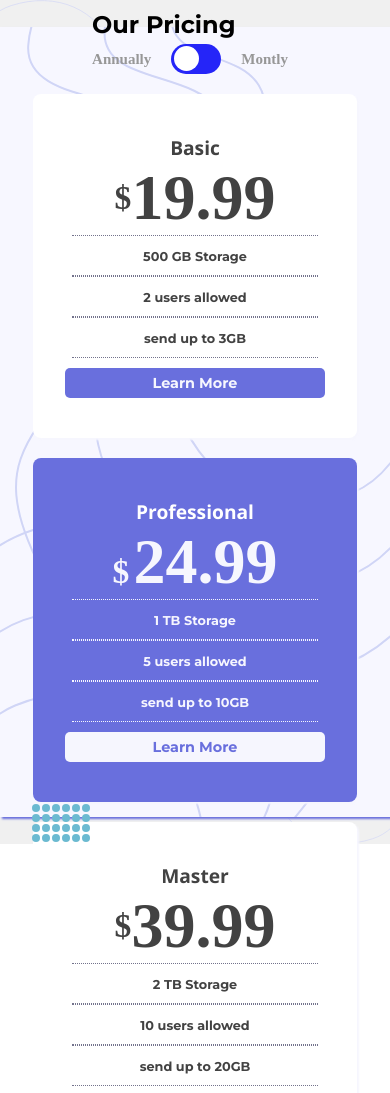
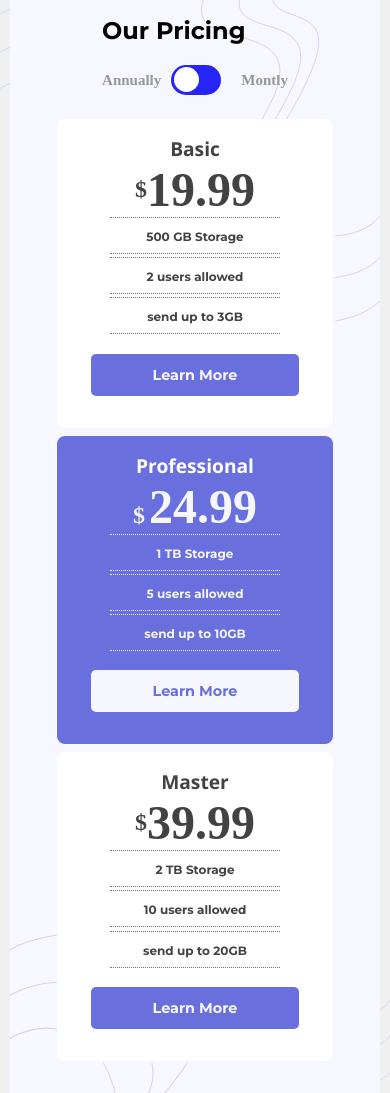
Before and after one commit to UdayByreddy/pricing-html-css, a plain HTML site: page index.html in a window 390 px wide. Shown: the top 1093 px of the page. Drawn offline with Linux system fonts and the light colour scheme.

Commit message:
bug: fix the scroll and converted them to units

```diff
--- a/style.css
+++ b/style.css
@@ -1,91 +1,100 @@
+/* Global reset */
 * {
-  margin: 0px;
-  padding: 0px;
+  margin: 0;
+  padding: 0;
+  box-sizing: border-box;
 }
+body {
+  overflow: hidden;
+}
+/* Outer container */
 .outer_container {
   width: 100vw;
   height: 100vh;
   display: flex;
   justify-content: center;
   align-items: center;
-  background-color: rgba(240, 240, 240, 255);
+  background-color: rgba(240, 240, 240, 1);
   background-image: url("./images/bg-top.svg"), url("./images/bg-bottom.svg");
   background-repeat: no-repeat;
   background-position: bottom right, top left;
   background-size: 30% auto, 30% auto;
+  overflow: hidden;
 }
+
+/* Main container */
 .container {
   width: 80%;
-  max-width: 1200px;
+  max-width: 75rem; /* 1200px converted to rem */
   height: 80%;
-  background-color: rgba(247, 247, 255, 255);
+  background-color: rgba(247, 247, 255, 1);
   background-image: url("./images/bg-top.svg"), url("./images/bg-bottom.svg");
   background-position: right top, left bottom;
   background-repeat: no-repeat;
-  background-size: 30% auto, 30% cover;
+  background-size: 30vw auto, 30vw cover;
   display: flex;
   flex-direction: column;
   justify-content: center;
   align-items: center;
-  box-shadow: 2px 2px 2px hsl(237, 63%, 64%);
 }
 
-/** header_pricing **/
+/* Header Pricing */
 .header_pricing {
-  font-size: 40px;
-  font-family: Montserrat;
+  font-size: 2rem;
+  font-family: Montserrat, sans-serif;
   font-weight: bolder;
 }
+
+/* Checkbox section */
 .top_checkbox {
   display: flex;
-  gap: 10px;
+  gap: 0.625rem;
   align-items: center;
-  margin-top: 20px;
+  margin-top: 1.25rem;
 }
+
 .toggle {
-  width: 50px;
-  height: 30px;
+  width: 3.125rem;
+  height: 1.875rem;
   border-radius: 50px;
   background-color: rgb(37, 37, 248);
   cursor: pointer;
   position: relative;
   transition: 0.2s;
 }
+
 .toggle::before {
   position: absolute;
   content: "";
-  width: 25px;
-  height: 25px;
+  width: 1.5625rem;
+  height: 1.5625rem;
   border-radius: 50%;
   background-color: #ffffff;
-  top: 2px;
-  left: 3px;
+  top: 0.125rem;
+  left: 0.1875rem;
   transition: 0.2s;
 }
-.input_checkbox:checked + .toggle {
-  background-color: rgb(37, 37, 248);
+
+.input_checkbox:checked + .toggle::before {
+  transform: translateX(1.25rem);
 }
-.input_checkbox:checked + .toggle::before {
-  transform: translateX(20px);
-}
+
 .input_checkbox {
   display: none;
 }
 
 .toggle_names,
 .toggle_names1 {
-  font-size: 15px;
+  font-size: 0.9375rem;
   color: rgb(151, 151, 151);
   font-weight: 700;
-  margin-right: 10px;
-}
-.toggle_names1 {
-  margin-left: 10px;
 }
 
-/** profesoional content **/
+.toggle_names1 {
+  margin-left: 0.625rem;
+}
 
-/* Main Content */
+/* Main content section */
 .main_content {
   display: flex;
   justify-content: center;
@@ -94,7 +103,7 @@
   height: 80%;
 }
 
-/* Common Content Styling for Professional and Basic */
+/* Content cards */
 .Professional_content,
 .basic_content,
 .Master_content {
@@ -102,12 +111,13 @@
   flex-direction: column;
   justify-content: space-evenly;
   align-items: center;
-  margin-top: 80px;
+  margin-top: 5rem;
   width: 30%;
   height: 90%;
   background-color: hsl(237, 63%, 64%);
-  border-radius: 8px;
-  box-shadow: 2px 2px 2px hsl(240, 78%, 98%);
+  border-radius: 0.5rem;
+  box-shadow: 0.125rem 0.125rem 0.125rem hsl(240, 78%, 98%);
+  transition: transform 0.3s;
 }
 
 .Professional_content:hover,
@@ -116,15 +126,15 @@
   transform: scale(1.1);
 }
 
-/* Specific Styling for Basic Content  and Master content */
+/* Basic and Master content card styles */
 .basic_content,
 .Master_content {
   width: 25%;
   height: 80%;
-  background-color: rgba(255, 255, 255, 255);
+  background-color: #ffffff;
 }
 
-/* Label Styling */
+/* Labels */
 .Professional_label,
 .basic_label,
 .Master_label {
@@ -142,14 +152,13 @@
   color: rgb(66, 66, 66);
 }
 
-/* Price Content Styling */
+/* Price section */
 .Professional_price,
 .basic_price,
 .Master_price {
   display: flex;
   justify-content: center;
   align-items: center;
-  text-overflow: ellipsis;
 }
 
 .professional_price_content1,
@@ -159,13 +168,13 @@
 }
 
 .professional_price_content1 {
-  font-size: 50px;
+  font-size: 3.125rem;
   color: hsl(240, 78%, 98%);
 }
 
 .basic_price_content1,
 .Master_price_content1 {
-  font-size: 40px;
+  font-size: 2.5rem;
   color: rgb(66, 66, 66);
 }
 
@@ -176,23 +185,23 @@
 }
 
 .professional_price_content2 {
-  font-size: 100px;
+  font-size: 6.25rem;
   color: hsl(240, 78%, 98%);
 }
 
 .basic_price_content2,
 .Master_price_content2 {
-  font-size: 90px;
+  font-size: 5.625rem;
   color: rgb(66, 66, 66);
 }
 
-/* Input Styling */
+/* Inputs */
 .Professional_input,
 .basic_input,
 .Master_input {
-  padding: 15px;
+  padding: 0.9375rem;
   text-align: center;
-  font-size: 15px;
+  font-size: 0.9375rem;
   font-family: Montserrat;
   border: none;
   width: 70%;
@@ -209,16 +218,15 @@
 
 .basic_input,
 .Master_input {
-  background-color: rgba(255, 255, 255, 255);
+  background-color: #ffffff;
   border-top: 1px dotted hsl(240, 10%, 50%);
   border-bottom: 1px dotted hsl(240, 10%, 50%);
 }
 
-/* Placeholder Styling */
 .Professional_input::placeholder,
 .basic_input::placeholder,
 .Master_input::placeholder {
-  font-size: 15px;
+  font-size: 0.9375rem;
   font-weight: 700;
 }
 
@@ -231,7 +239,7 @@
   color: rgb(66, 66, 66);
 }
 
-/* Button Styling */
+/* Buttons */
 .Professional_button,
 .basic_button,
 .Master_button {
@@ -241,10 +249,8 @@
   font-family: Montserrat;
   font-weight: 700;
   border: none;
-  border-radius: 5px;
-   /*cursor: url('./images/pointinghand.svg') auto;*/
-   cursor: pointer;
-  opacity: 1;
+  border-radius: 0.3125rem;
+  cursor: pointer;
 }
 
 .Professional_button {
@@ -264,122 +270,141 @@
   opacity: 0.7;
 }
 
-/** bottom_elements **/
+/* Bottom elements */
 .bottom_elements {
   position: absolute;
-  bottom: -100px;
-  left: 30px;
-  width: 200px;
-  height: 200px;
+  bottom: -6.25rem;
+  left: 1.875rem;
+  width: 12.5rem;
+  height: 12.5rem;
   display: flex;
   flex-direction: column;
+  flex-wrap: wrap;
 }
+
 .element1,
 .element2,
 .element3,
 .element4 {
   width: 80%;
   display: flex;
+  flex-wrap: wrap;
 }
+
 .element1 div,
 .element2 div,
 .element3 div,
 .element4 div {
-  width: 20px;
-  height: 20px;
-  border-radius: 20px;
+  width: 1rem;
+  height: 1rem;
+  border-radius: 50%;
   background-color: #6bbad1;
-  margin-left: 2px;
-  margin-bottom: 2px;
+  margin-left: 0.125rem;
+  margin-bottom: 0.125rem;
 }
 
-/** for mobile version **/
-@media (max-width: 480px) {
+/* Media query for mobile screens */
+/* Media query for 344px screen width to 1024px*/
+@media (min-width: 320px) and (max-width: 1024px) {
+  html {
+    overflow-y: scroll;
+  }
+
+  /* Outer container */
+  .outer_container {
+    background-size: 40% auto, 40% auto;
+    overflow-y: auto;
+    overflow-x: hidden;
+  }
+  /* Main container */
   .container {
     width: 95%;
-    height: 90%;
-    padding: 15px;
+    max-width: 100%;
+    height: auto;
+    padding: 1rem;
+    background-size: 50% auto, 50% auto;
+    overflow-y: auto;
+    overflow-x: hidden;
   }
-  /**header **/
-  .header_pricing {
-    font-size: 1.5rem;
-  }
-  /** main content **/
-  .main_content {
-    flex-direction: column;
-    justify-content: space-around;
-    width: 100%;
-    height: 100%;
-  }
+  /* Price section */
   .Professional_content,
   .basic_content,
   .Master_content {
     width: 90%;
-    height: 100%;
-    margin-top: 20px;
-    padding: 40px 0px;
-    justify-content: space-evenly;
+    height: auto;
+    margin-top: 0.5rem;
+    padding: 1rem;
+    overflow: hidden;
   }
-  .Professional_content:hover,
-  .basic_content:hover,
-  .Master_content:hover {
-    transform: scale(1.1);
+  .professional_price_content1,
+  .basic_price_content1,
+  .Master_price_content1 {
+    font-size: 1.5rem;
   }
-  .Professional_label,
-  .basic_label,
-  .Master_label {
-    font-size: 1.2rem;
+  .professional_price_content2,
+  .basic_price_content2,
+  .Master_price_content2 {
+    font-size: 3rem;
   }
+  /* Button */
+  .Professional_button,
+  .basic_button,
+  .Master_button {
+    width: 85%;
+    margin: 1rem auto;
+    padding: 0.75rem 1rem;
+  }
+
+  /*Inputs */
   .Professional_input,
   .basic_input,
   .Master_input {
-    padding: 10px;
+    padding: 0.5rem;
+    margin-bottom: 0.2rem;
   }
-  /** price content **/
-  .professional_price_content1 {
-    font-size: 2.1rem;
-  }
-  .professional_price_content2 {
-    font-size: 4rem;
-  }
-  .basic_price_content1,
-  .Master_price_content1 {
-    font-size: 2.1rem;
-  }
-  .basic_price_content2,
-  .Master_price_content2 {
-    font-size: 4rem;
-  }
-  /**inputs **/
   .Professional_input::placeholder,
   .basic_input::placeholder,
   .Master_input::placeholder {
-    font-size: 0.8rem;
+    font-size: 0.75rem;
   }
 
-  /** button **/
-  .Professional_button,
-  .basic_button,
-  .Master_button {
-    margin-top: 10px;
-    font-size: 0.9rem;
-    width: 80%;
-    height: 20%;
-    padding: 6px;
+  /* header pricing */
+  .header_pricing {
+    font-size: 1.5rem;
+    margin-bottom: 1rem;
   }
-  /** bottom **/
-  .element1 div,
-  .element2 div,
-  .element3 div,
-  .element4 div {
-    width: 8px;
-    height: 8px;
-    border-radius: 8px;
+
+  .main_content {
+    flex-direction: column;
+    justify-content: space-between;
+    height: auto;
+    padding: 1rem;
+  }
+
+  .Professional_content,
+  .basic_content,
+  .Master_content {
+    max-height: calc(100vh - 200px);
+    overflow-y: auto;
+    overflow-x: hidden;
   }
   .bottom_elements {
-    bottom: -160px;
-  }
-  .top_checkbox {
-    margin-top: 5px;
+    display: none;
   }
 }
+
+/* For diffrent device setting differnt width and height */
+@media (min-width: 320px) and (max-width: 800px) {
+  .outer_container {
+    width: 100%;
+    height: 100%;
+  }
+}
+
+/* For screens between 801px and 1024px */
+@media (min-width: 801px) and (max-width: 1024px) {
+  .outer_container {
+    width: 100vw;
+    height: 100vh;
+  }
+}
```
